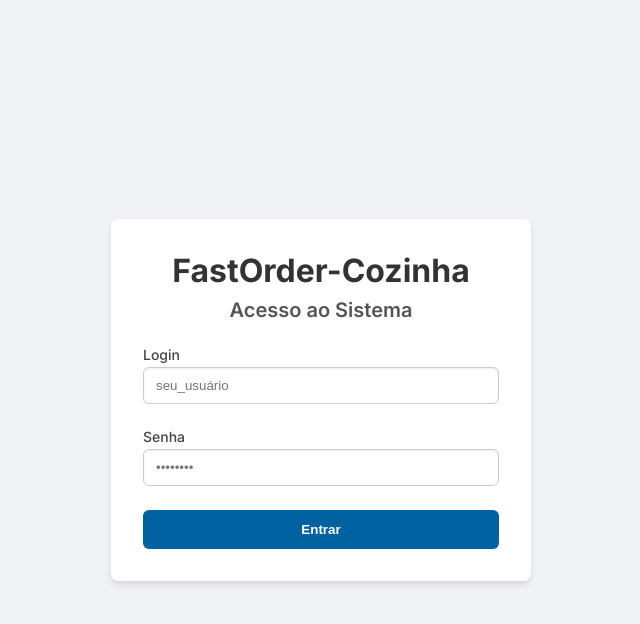
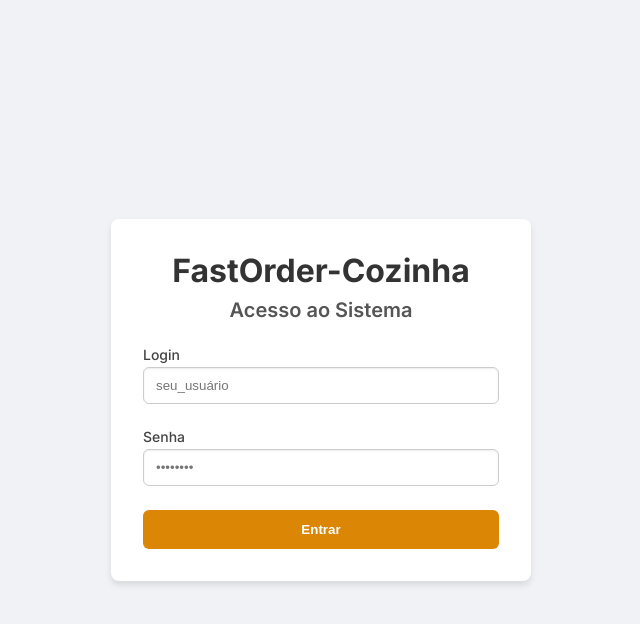
Before and after one commit to VanessaBaldin1/fastOrder-cozinha, a Next.js app: page /login in a window 1280 px wide. In both pictures the pointer is over the button "Entrar". Shown: the top 624 px of the page, without its empty margins (319-959 px from the left). Built offline with nearby package versions, Linux system fonts and the light colour scheme.

Commit message:
Alteração da cor do hover do botão de login

```diff
--- a/app/login/Login.module.css
+++ b/app/login/Login.module.css
@@ -53,7 +53,7 @@
   padding: 10px 12px;
   border: 1px solid #ccc;
   border-radius: 6px;
-  box-shadow: inset 0 1px 2px rgba(0,0,0,0.075);
+  box-shadow: inset 0 1px 2px rgba(0, 0, 0, 0.075);
 }
 
 .input:focus {
@@ -75,5 +75,5 @@
 }
 
 .button:hover {
-  background-color: #0062a1;
+  background-color: #db8605;
 }
```
